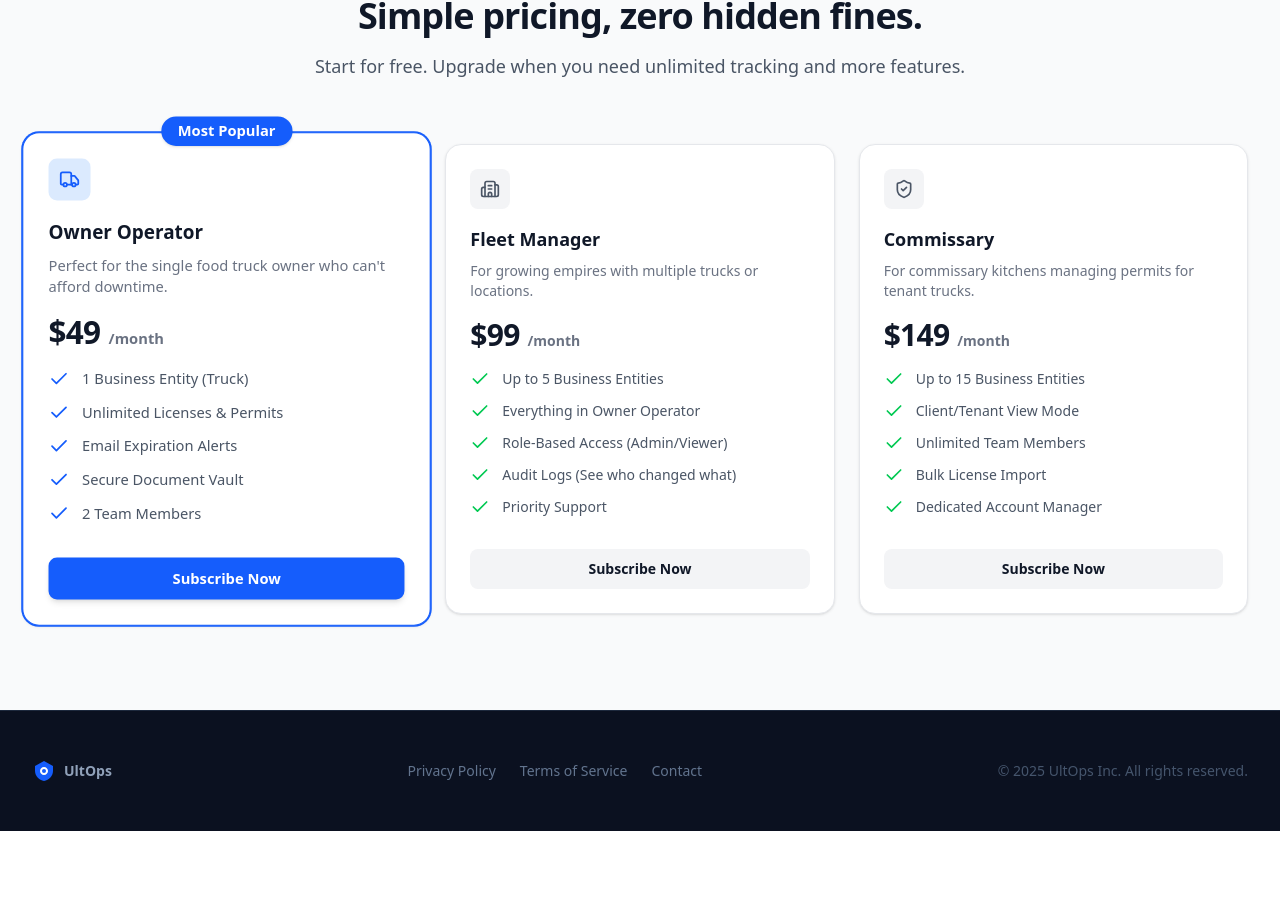
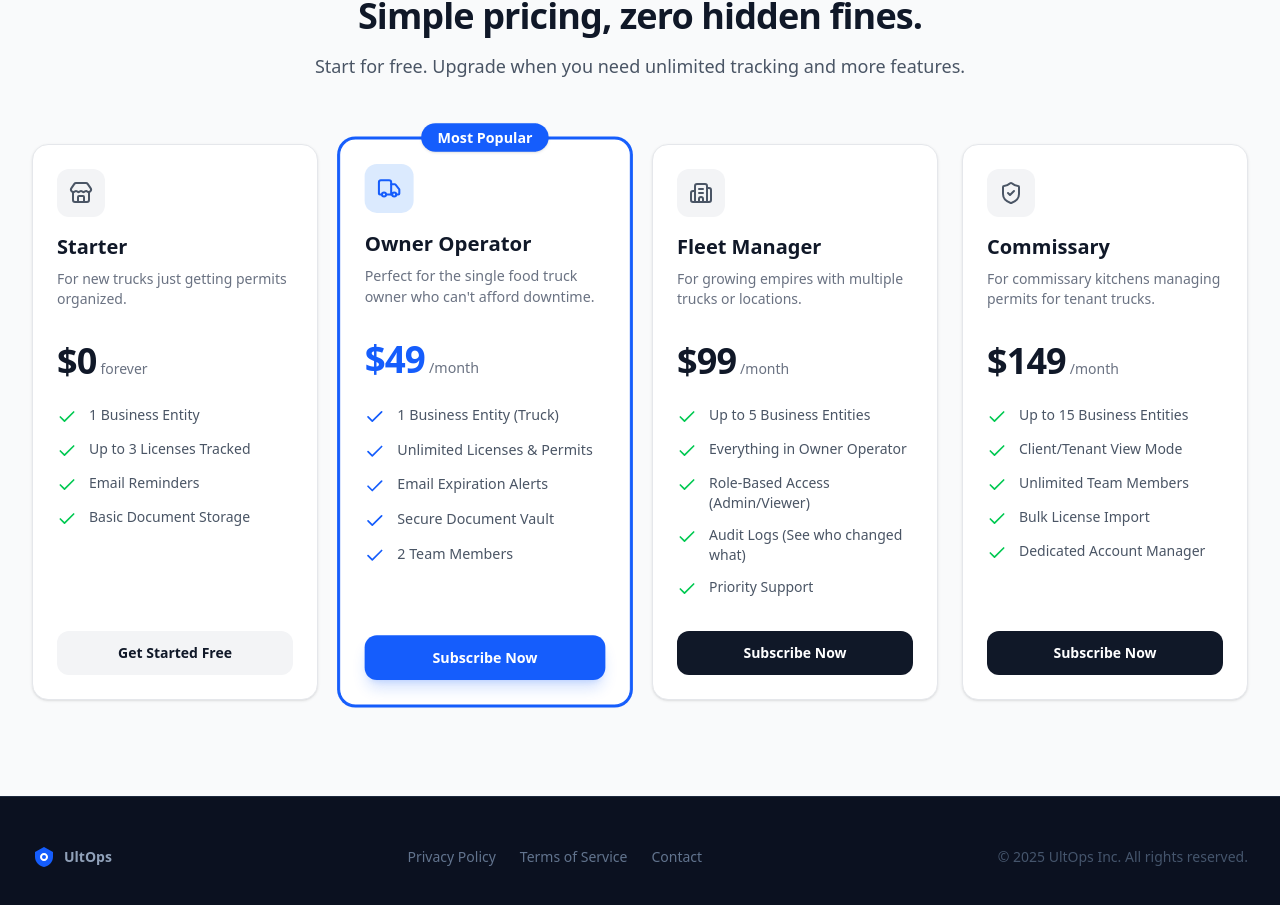
Before and after one commit to testqgw/SCP, a Next.js app: page / in a window 1280 px wide. Shown: the part 2412-3317 px from the top of the page. Before the commit the page ends 3243 px from the top, so only its background shows below. Built offline with nearby package versions, Linux system fonts and the light colour scheme; no server answers.

Commit message:
Restore free Starter tier, keep Founding Member removed

```diff
--- a/components/landing/PricingSection.tsx
+++ b/components/landing/PricingSection.tsx
@@ -1,14 +1,32 @@
 "use client";
 
 import Link from "next/link";
-import { Check, ShieldCheck, Truck, Building2 } from "lucide-react";
+import { Check, ShieldCheck, Truck, Building2, Store } from "lucide-react";
 import { onSubscribe } from "@/actions/stripe-redirect";
 import { toast } from "sonner";
 
 const tiers = [
     {
+        name: "Starter",
+        price: "$0",
+        period: "forever",
+        description: "For new trucks just getting permits organized.",
+        icon: Store,
+        features: [
+            "1 Business Entity",
+            "Up to 3 Licenses Tracked",
+            "Email Reminders",
+            "Basic Document Storage",
+        ],
+        cta: "Get Started Free",
+        href: "/sign-up?plan=free",
+        highlighted: false,
+        priceId: null,
+    },
+    {
         name: "Owner Operator",
         price: "$49",
+        period: "/month",
         description: "Perfect for the single food truck owner who can't afford downtime.",
         icon: Truck,
         features: [
@@ -20,13 +38,13 @@ const tiers = [
         ],
         cta: "Subscribe Now",
         href: "/sign-up?plan=standard",
-        featured: true,
         highlighted: true,
         priceId: "price_1ScscN9HXJ0MifVdh6FBWoku",
     },
     {
         name: "Fleet Manager",
         price: "$99",
+        period: "/month",
         description: "For growing empires with multiple trucks or locations.",
         icon: Building2,
         features: [
@@ -38,13 +56,13 @@ const tiers = [
         ],
         cta: "Subscribe Now",
         href: "/sign-up?plan=growth",
-        featured: false,
         highlighted: false,
         priceId: "price_1Scse99HXJ0MifVdGh9NhzyC",
     },
     {
         name: "Commissary",
         price: "$149",
+        period: "/month",
         description: "For commissary kitchens managing permits for tenant trucks.",
         icon: ShieldCheck,
         features: [
@@ -56,7 +74,6 @@ const tiers = [
         ],
         cta: "Subscribe Now",
         href: "/sign-up?plan=commissary",
-        featured: false,
         highlighted: false,
         priceId: "price_1Scsew9HXJ0MifVd8URkdiuz",
     },
@@ -69,16 +86,13 @@ export default function PricingSection() {
             if (response.url) {
                 window.location.href = response.url;
             } else if (response.error) {
-                // If unauthorized, redirect directly to sign up WITHOUT showing error toast
                 if (response.error === "Unauthorized") {
                     window.location.href = "/sign-up";
                     return;
                 }
-                // Only show toast for actual errors, not auth redirects
                 toast.error(response.error);
             }
         } catch (error) {
-            // Redirect to sign-up on any error (likely unauthorized)
             window.location.href = "/sign-up";
         }
     };
@@ -95,14 +109,13 @@ export default function PricingSection() {
                     </p>
                 </div>
 
-                {/* Pricing Grid - 3 columns now */}
-                <div className="grid grid-cols-1 md:grid-cols-3 gap-6">
-                    {tiers.map((tier) => {
-                        return (
+                {/* Pricing Grid - 4 columns */}
+                <div className="grid grid-cols-1 md:grid-cols-2 lg:grid-cols-4 gap-6">
+                    {tiers.map((tier) => (
                         <div
                             key={tier.name}
                             className={`relative flex flex-col rounded-2xl border p-6 shadow-sm transition-all hover:shadow-md ${tier.highlighted
-                                    ? "border-blue-600 ring-1 ring-blue-600 bg-white scale-105 z-10"
+                                ? "border-blue-600 ring-2 ring-blue-600 bg-white scale-[1.02] z-10"
                                 : "border-gray-200 bg-white"
                                 }`}
                         >
@@ -112,48 +125,52 @@ export default function PricingSection() {
                                 </div>
                             )}
 
-                                <div className={`mb-4 flex items-center justify-center h-10 w-10 rounded-lg ${tier.highlighted
+                            <div className={`mb-4 flex items-center justify-center h-12 w-12 rounded-xl ${tier.highlighted
                                 ? "bg-blue-100 text-blue-600"
                                 : "bg-gray-100 text-gray-600"
                                 }`}>
-                                    <tier.icon className="h-5 w-5" />
+                                <tier.icon className="h-6 w-6" />
                             </div>
 
-                                <h3 className="text-lg font-semibold text-gray-900">{tier.name}</h3>
-                                <p className="mt-2 text-sm text-gray-500 min-h-[40px]">{tier.description}</p>
+                            <h3 className="text-xl font-bold text-gray-900">{tier.name}</h3>
+                            <p className="mt-2 text-sm text-gray-500 min-h-[48px]">{tier.description}</p>
 
-                                <div className="my-4 flex items-baseline gap-2">
-                                    <span className="text-3xl font-bold tracking-tight text-gray-900">
+                            <div className="my-6 flex items-baseline gap-1">
+                                <span className={`text-4xl font-bold tracking-tight ${tier.highlighted ? "text-blue-600" : "text-gray-900"}`}>
                                     {tier.price}
                                 </span>
-                                    <span className="text-sm font-semibold text-gray-500">/month</span>
+                                <span className="text-sm font-medium text-gray-500">{tier.period}</span>
                             </div>
 
                             <ul className="mb-8 space-y-3 flex-1">
                                 {tier.features.map((feature) => (
-                                        <li key={feature} className="flex items-start">
-                                            <Check className={`h-5 w-5 flex-shrink-0 ${tier.highlighted ? "text-blue-600" : "text-green-500"
-                                                }`} />
-                                            <span className="ml-3 text-sm text-gray-600">
-                                                {feature}
-                                            </span>
+                                    <li key={feature} className="flex items-start gap-3">
+                                        <Check className={`h-5 w-5 flex-shrink-0 mt-0.5 ${tier.highlighted ? "text-blue-600" : "text-green-500"}`} />
+                                        <span className="text-sm text-gray-600">{feature}</span>
                                     </li>
                                 ))}
                             </ul>
 
-                                {/* All tiers now have Stripe checkout */}
+                            {tier.priceId ? (
                                 <button
-                                    onClick={() => onCheckout(tier.priceId, 'subscription')}
-                                    className={`block w-full rounded-lg px-4 py-2.5 text-center text-sm font-semibold transition-colors ${tier.highlighted
-                                        ? "bg-blue-600 text-white hover:bg-blue-700 shadow-md"
-                                        : "bg-gray-100 text-gray-900 hover:bg-gray-200"
+                                    onClick={() => onCheckout(tier.priceId!, 'subscription')}
+                                    className={`block w-full rounded-xl px-4 py-3 text-center text-sm font-semibold transition-all ${tier.highlighted
+                                        ? "bg-blue-600 text-white hover:bg-blue-700 shadow-lg shadow-blue-600/20"
+                                        : "bg-gray-900 text-white hover:bg-gray-800"
                                         }`}
                                 >
                                     {tier.cta}
                                 </button>
+                            ) : (
+                                <Link
+                                    href={tier.href}
+                                    className="block w-full rounded-xl px-4 py-3 text-center text-sm font-semibold bg-gray-100 text-gray-900 hover:bg-gray-200 transition-all"
+                                >
+                                    {tier.cta}
+                                </Link>
+                            )}
                         </div>
-                        );
-                    })}
+                    ))}
                 </div>
             </div>
         </section>
```
Lines whose indentation alone changed are shown as unchanged.
